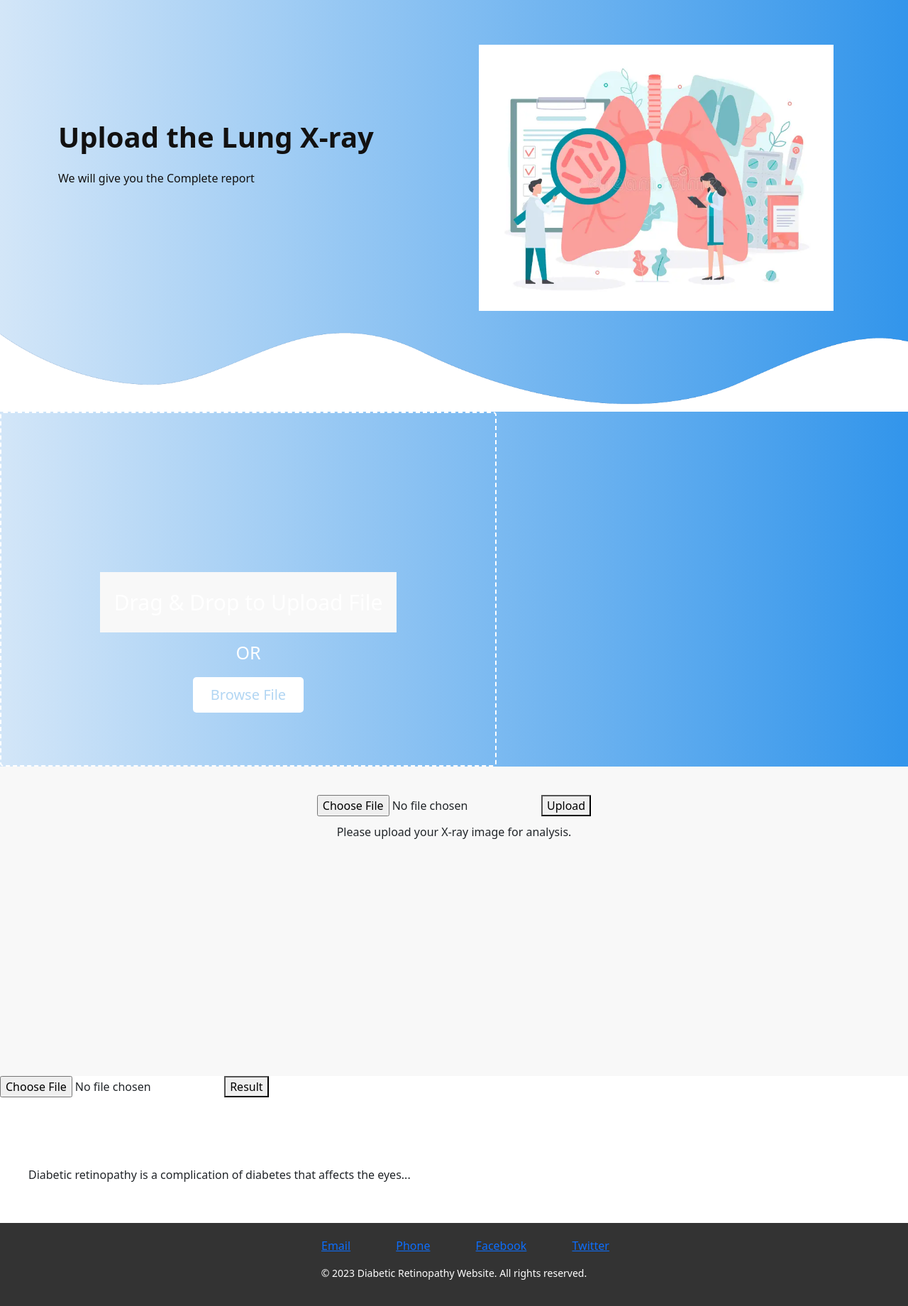
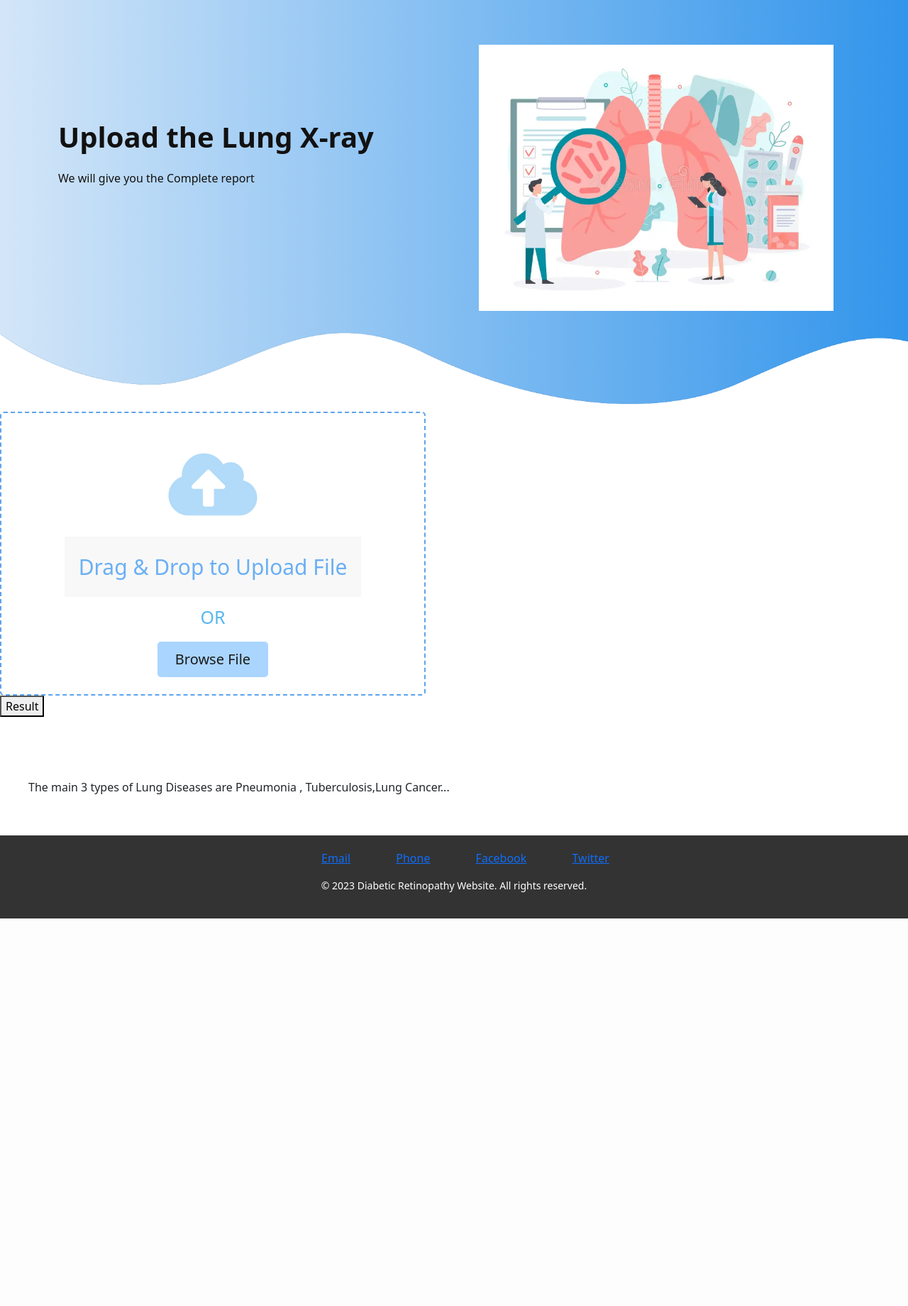
Before and after one commit to gunnusravani/Lung_Abnormality, a FastAPI app: page / in a window 1280 px wide. Shown: the part 77-1917 px from the top of the page at 71% size. After the commit the page ends 1371 px from the top, so only its background shows below. Run offline with FastAPI, Linux system fonts and the light colour scheme.

Commit message:
5th commit

```diff
--- a/main.py
+++ b/main.py
@@ -24,11 +24,11 @@ async def dynamic_file(request: Request):
     return templates.TemplateResponse("base.html", {"request": request})
 
 @app.post("/report")
-async def report(request: Request, file: UploadFile = File()):
-    data = file.file.read()
-    #file.file.close()
+async def report(request: Request):
+    form = await request.form()
+    file_field = form["image"]
 
-    encoded_image = base64.b64encode(data).decode("utf-8")
+    data = await file_field.read()
     #contents = await file.read()
     img = Image.open(io.BytesIO(data))
     img = img.resize((150, 150))
--- a/static/css/styles.css
+++ b/static/css/styles.css
@@ -60,7 +60,7 @@ body {
   align-items: center;
 }
 
-#uploaded-image-container {
+/* #uploaded-image-container {
   width: 256px;
   height: 256px;
   margin-top: 20px;
@@ -71,7 +71,7 @@ body {
   width: 100%;
   height: 100%;
   object-fit: cover;
-}
+} */
 
 
 
@@ -81,10 +81,7 @@ body {
 
   /* Information Section */
 
-  #information-section {
-    padding: 40px;
-    text-align: justify;
-  }
+
 
   /* Footer */
 
@@ -167,32 +164,34 @@ body {
 }
 
 /*-----Upload section-----*/
+
 .drag-area{
-  border: 2px dashed #fff;
-  height: 500px;
-  width: 700px;
+  border: 2px dashed #5fa3ec;
+  height: 400px;
+  width: 600px;
   border-radius: 5px;
   display: flex;
   align-items: center;
   justify-content: center;
   flex-direction: column;
+
 }
 .drag-area.active{
   border: 2px solid #fff;
 }
 .drag-area .icon{
   font-size: 100px;
-  color: #fff;
+  color: #b1dbf8;
 }
 .drag-area header{
   font-size: 30px;
   font-weight: 500;
-  color: #fff;
+  color: #6aaff4;
 }
 .drag-area span{
   font-size: 25px;
   font-weight: 500;
-  color: #fff;
+  color: #57b6f2;
   margin: 10px 0 15px 0;
 }
 .drag-area button{
@@ -201,8 +200,8 @@ body {
   font-weight: 500;
   border: none;
   outline: none;
-  background: #fff;
-  color: #b2d6f3;
+  background: #aad5ff;
+  color: #191a1b;
   border-radius: 5px;
   cursor: pointer;
 }
@@ -212,3 +211,10 @@ body {
   object-fit: cover;
   border-radius: 5px;
 }
+
+/* Information section */
+#information-section {
+  padding: 40px;
+  text-align: justify;
+
+}
--- a/static/script1.js
+++ b/static/script1.js
@@ -46,7 +46,7 @@ function showFile(){
     fileReader.onload = ()=>{
       let fileURL = fileReader.result; //passing user file source in fileURL variable
         // UNCOMMENT THIS BELOW LINE. I GOT AN ERROR WHILE UPLOADING THIS POST SO I COMMENTED IT
-      // let imgTag = `<img src="${fileURL}" alt="image">`; //creating an img tag and passing user selected file source inside src attribute
+      let imgTag = `<img src="${fileURL}" alt="image">`; //creating an img tag and passing user selected file source inside src attribute
       dropArea.innerHTML = imgTag; //adding that created img tag inside dropArea container
     }
     fileReader.readAsDataURL(file);
--- a/templates/base.html
+++ b/templates/base.html
@@ -13,7 +13,8 @@
     integrity="sha384-MrcW6ZMFYlzcLA8Nl+NtUVF0sA7MsXsP1UyJoMp4YLEuNSfAP+JcXn/tWtIaxVXM"
     crossorigin="anonymous"></script>
     <link rel="stylesheet" href="https://cdn.jsdelivr.net/npm/@fortawesome/fontawesome-free@6.2.1/css/fontawesome.min.css" integrity="sha384-QYIZto+st3yW+o8+5OHfT6S482Zsvz2WfOzpFSXMF9zqeLcFV0/wlZpMtyFcZALm" crossorigin="anonymous">
-</head>
+    <link rel="stylesheet" href="https://cdnjs.cloudflare.com/ajax/libs/font-awesome/5.15.3/css/all.min.css"/>
+  </head>
 
 <body>
     <section id="nav-bar">
@@ -70,50 +71,55 @@
       </div>
       <img src="/static/images/wave1.png" class="bottom-img">
       <!-- Add your banner image and headline here -->
-
+    </section>
       <section id="Image-upload">
         <div class="drag-area">
           <div class="icon"><i class="fas fa-cloud-upload-alt"></i></div>
           <header>Drag & Drop to Upload File</header>
           <span>OR</span>
           <button>Browse File</button>
-          <input type="file" hidden>
+          <input type="file" name="image" hidden>
         </div>
-        <script src="script1.js"></script>
+        <script src="/static/script1.js"></script>
+
+        </section>
 
 
-        </section>
-    </section>
-
-    <section id="upload-section">
+    <!-- <section id="upload-section">
       <form action="upload.php" method="POST" enctype="multipart/form-data">
         <div>
           <input type="file" id="image-upload" name="image" accept=".jpg, .jpeg, .png">
           <button type="submit">Upload</button>
         </div>
       </form>
-      <p>Please upload your X-ray image for analysis.</p>
+      <p>Please upload your X-ray image for analysis.</p> -->
 
-      <div id="uploaded-image-container"></div>
+      <!-- <div id="uploaded-image-container"></div>
     </section>
     <form action="/report" method="POST" enctype="multipart/form-data">
       <div>
         <input type="file" id="image-upload" name="image" accept=".jpg, .jpeg, .png">
         <button type="submit">Result</button>
       </div>
-    </form>
+    </form> -->
+
+    <form action="/report" method="POST">
+      <div>
+        <button type="submit">Result</button>
+        </div>
+        </form>
+        {% if img %}
+        <h1>Probability of Having Pneumonia :{{result}}</h1>
+        {% endif %}
 
 
-    <section id="information-section">
-      <h2>Diabetic Retinopathy Information</h2>
+    <section id= "information-section">
+      <h2>Lung Diseases Information</h2>
       <!-- Add detailed information about Diabetic Retinopathy here -->
-      <p>Diabetic retinopathy is a complication of diabetes that affects the eyes...</p>
+      <p>The main 3 types of Lung Diseases are Pneumonia , Tuberculosis,Lung Cancer...</p>
     </section>
 
 
-    {% if img %}
-    <h1>Probability of Having Pneumonia :{{result}}</h1>
-    {% endif %}
 
     <footer>
       <ul>
```
